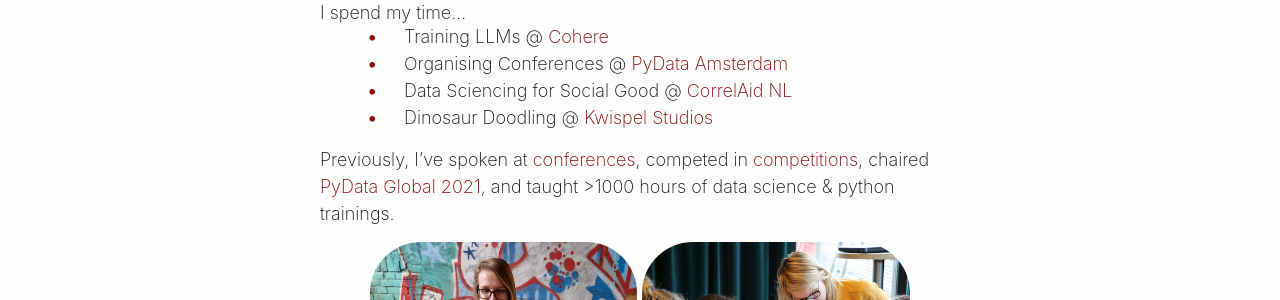
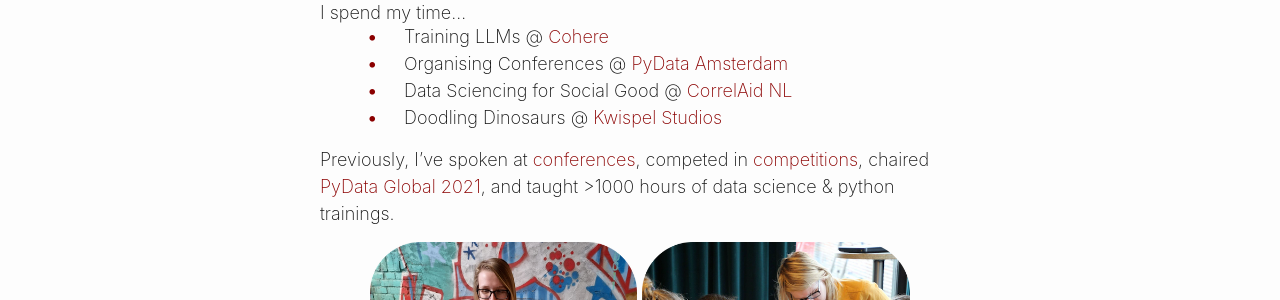
Before and after one commit to marysia/marysia.github.io, a Jekyll site: the page built from index.md, in a window 1280 px wide. Shown: the part 278-578 px from the top of the page. Built offline with Jekyll 4.4.1, drawn with Linux system fonts in a browser that asks for light colours.

Commit message:
update home page

```diff
--- a/index.md
+++ b/index.md
@@ -14,7 +14,7 @@
 * Training LLMs @ [Cohere](https://cohere.com/)
 * Organising Conferences @ [PyData Amsterdam](http://amsterdam.pydata.org)
 * Data Sciencing for Social Good @ [CorrelAid NL](https://correlaid.nl/)
-* Dinosaur Doodling @ [Kwispel Studios](https://www.etsy.com/shop/kwispelstudios/)
+* Doodling Dinosaurs @ [Kwispel Studios](https://www.etsy.com/shop/kwispelstudios/)
 
 Previously, I've spoken at [conferences](https://marysia.nl/talks/), competed in [competitions](https://www.deeplearning.ai/blog/data-centric-ai-competition-godatadriven/), chaired [PyData Global 2021](https://pydata.org/global2021/), and taught >1000 hours of data science & python trainings.
 
```
